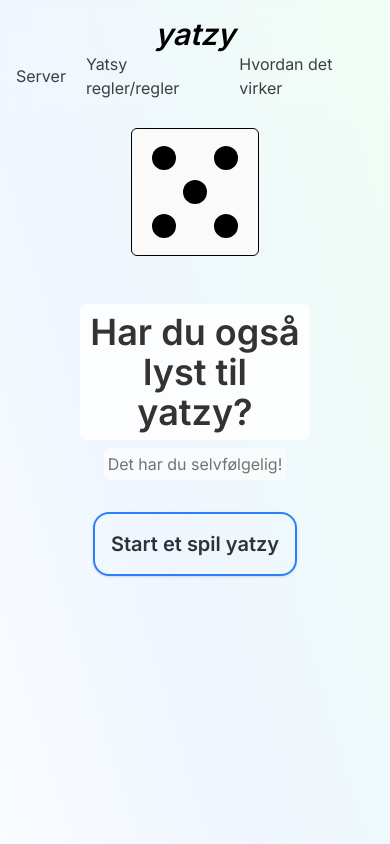
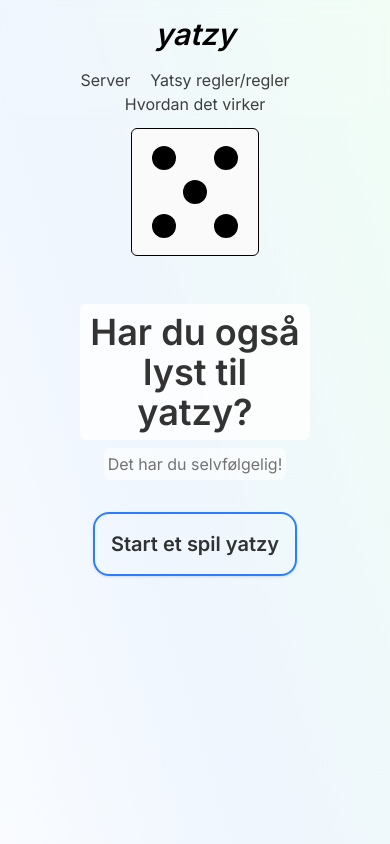
Before and after one commit to Zakers540/jatzy, a Next.js app: page / in a window 390 px wide. Shown: the top 844 px of the page. Built offline with nearby package versions, Linux system fonts and the light colour scheme.

Commit message:
Update Navbar.tsx

```diff
--- a/components/Navbar.tsx
+++ b/components/Navbar.tsx
@@ -12,7 +12,7 @@ export default function Navbar () {
                     <Link href="/">
                         <p className="italic text-3xl dark:text-white font-semibold">yatzy</p>
                     </Link>
-                    <div className={`h-24 space-x-5 z-10 items-center justify-center flex pt-12 pb-8 md:pb-0 md:pt-0 ${open === "" ? "-my-8" : "-my-8"}`}>
+                    <div className={`h-24 space-x-5 z-10 items-center justify-center flex flex-wrap pt-12 pb-8 md:pb-0 md:pt-0 ${open === "" ? "-my-8" : "-my-8"}`}>
                         <div className="dropdown group">
                             <div className={`${open === "server" ? "block my-8" : "hidden group-hover:block my-8"}`}/>
                             <a className={`parent ${open === "server" ? "!shownparent" : "cursor-default"}`} onClick={() => {if (open === "server") {setOpen("")} else {setOpen("server")}}}>
```
